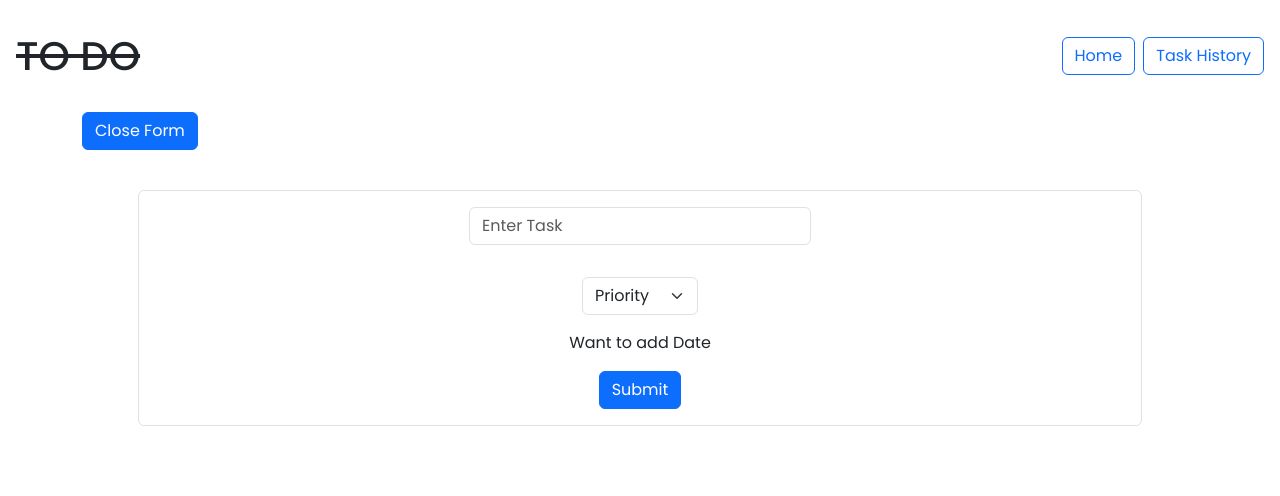
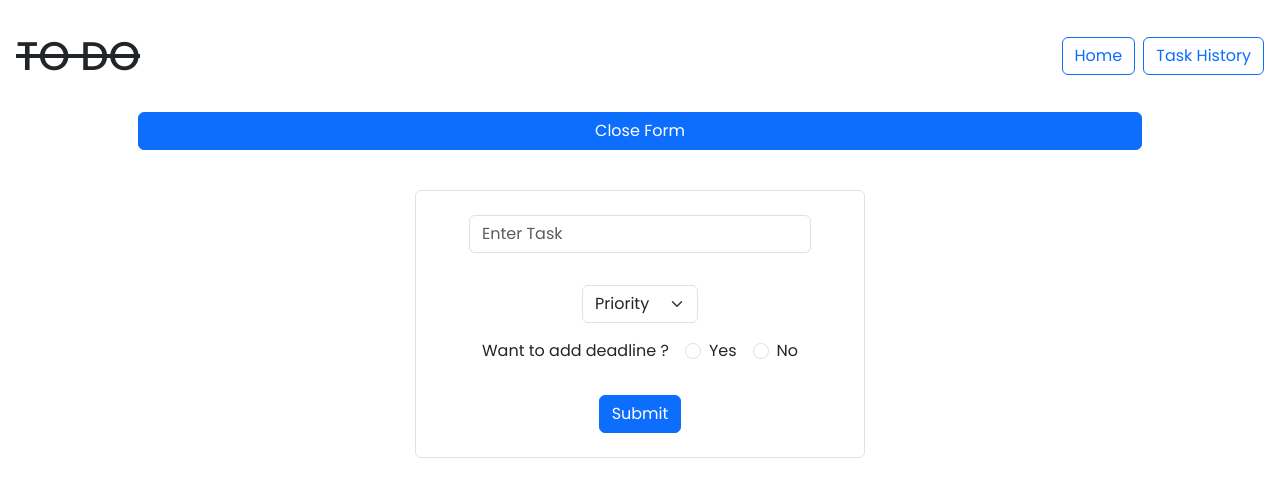
Before and after one commit to yashraj1309/todo, a React (Create React App) app: page / in a window 1280 px wide. Both pictures are taken after a click on the button "Add Task". Shown: the top 496 px of the page. Built offline with nearby package versions, Linux system fonts and the light colour scheme.

Commit message:
Date Feature Update

```diff
--- a/src/App.css
+++ b/src/App.css
@@ -1,3 +1,7 @@
+.task-form-toggle-btn {
+    width: 90%;
+    margin: auto;
+}
 @media only screen and (max-device-width: 812px) {
     header {
         padding: 1rem !important;
--- a/src/App.tsx
+++ b/src/App.tsx
@@ -38,12 +38,11 @@ function App(): React.ReactElement {
           <Route
             path="/"
             element={
-              <div className="container">
+              <div className="container d-flex align-center justify-content-center flex-column">
                 <button
                   type="button"
                   className="btn btn-primary mb-3 task-form-toggle-btn"
                   onClick={() => setAddToggle(!addToggle)}
-                  style={{ marginLeft: "45%" }}
                 >
                   {addToggle ? "Close Form" : "Add Task"}
                 </button>
--- a/src/Atoms/CustomToast.tsx
+++ b/src/Atoms/CustomToast.tsx
@@ -10,7 +10,7 @@ interface CustomToastType {
 export default function CustomToast(props: CustomToastType) {
   return (
     <ToastContainer
-      position="top-end"
+      position="bottom-end"
       className="p-4 toastii"
       style={{ marginTop: "5%" }}
     >
--- a/src/Atoms/Task.tsx
+++ b/src/Atoms/Task.tsx
@@ -5,9 +5,10 @@ interface TaskType {
   key: number;
   index: number;
   task: string;
-  priority: number,
-  onChange: ()=>void,
-  editClick: ()=>void
+  priority: number;
+  onChange: ()=>void;
+  editClick: ()=>void;
+  date?: string;
 }
 
 export default function Task(props: TaskType) {
@@ -16,13 +17,16 @@ export default function Task(props: TaskType) {
   return (
     <tr key={props.key}>
       <td>{props.index}</td>
-      <td> {props.task} </td>
+      <td style={{ width: "300px", whiteSpace: "nowrap", overflowX: "auto" }}>
+        {" "}
+        {props.task}{" "}
+      </td>
       <td
         style={{
-          paddingLeft: "34%",
-          display: "flex",
-          alignItems: "center",
-          justifyContent: "flex-start",
+          width: "120px",
+          verticalAlign: "middle",
+          textAlign: "left",
+          paddingLeft: "25px",
         }}
       >
         {" "}
@@ -33,12 +37,19 @@ export default function Task(props: TaskType) {
           fill={colors[props.priority - 1]}
           className="bi bi-circle-fill"
           viewBox="0 0 16 16"
-          style={{ marginRight: "16px" }}
+          style={{
+            marginRight: "8px",
+            display: "inline-block",
+            verticalAlign: "middle",
+          }}
         >
           <circle cx="8" cy="8" r="8" />
         </svg>
-        {priority[props.priority - 1]}
+        <span style={{ verticalAlign: "middle" }}>
+          {priority[props.priority - 1]}
+        </span>
       </td>
+      <td>{props.date === "" ? "Not Added" : props.date}</td>
       <td>
         <Form>
           <Form.Check type="checkbox" onChange={props.onChange} />
--- /dev/null
+++ b/src/Atoms/TaskDate.tsx
@@ -0,0 +1,45 @@
+import Form from "react-bootstrap/Form";
+import { useState } from "react";
+
+interface propsTaskDate {
+  handleDateChange: (e: React.ChangeEvent<HTMLInputElement>) => void;
+  date: string;
+}
+
+export default function TaskDate(props: propsTaskDate) {
+  const [show, setShow] = useState("no");
+  return (
+    <>
+      <div className="d-flex justify-content-center" style={{width:'100%',gap: '1rem'}}>
+        <p>Want to add deadline ?</p>
+        <Form.Group className="d-flex" style={{gap: '1rem'}}>
+          <Form.Check
+            type="radio"
+            label="Yes"
+            value="yes"
+            name="deadline"
+            onChange={() => setShow("yes")}
+          />
+          <Form.Check
+            type="radio"
+            label="No"
+            value="no"
+            name="deadline"
+            onChange={() => setShow("no")}
+          />
+        </Form.Group>
+      </div>
+      {show === "yes" && (
+        <div className="form-date">
+          <label htmlFor="dateInput">Select a Date:</label>
+          <input
+            type="date"
+            id="dateInput"
+            value={props.date}
+            onChange={props.handleDateChange}
+          />
+        </div>
+      )}
+    </>
+  );
+}
--- a/src/Atoms/TaskForm.tsx
+++ b/src/Atoms/TaskForm.tsx
@@ -1,22 +1,25 @@
-import React from 'react'
+import React from "react";
 import Form from "react-bootstrap/Form";
 import Button from "react-bootstrap/Button";
-import PrioritySelect from './PrioritySelect';
-import '../Styles/TaskForm.css';
+import PrioritySelect from "./PrioritySelect";
+import TaskDate from "./TaskDate";
+import "../Styles/TaskForm.css";
 
 interface TaskFormType {
   onSubmit: (e: React.FormEvent<HTMLFormElement>) => void;
   onChange: (e: React.ChangeEvent<HTMLInputElement>) => void;
   setPriority: (e: React.ChangeEvent<HTMLSelectElement>) => void;
+  handleDateChange: (e: React.ChangeEvent<HTMLInputElement>) => void;
   task: string;
+  date: string;
 }
 
 export default function TaskForm(props: TaskFormType) {
   return (
     <Form
       onSubmit={props.onSubmit}
-      style={{ width: "500px", background: 'white' }}
-      className="container border p-0.5 rounded mt-4 mb-5 d-flex justify-content-center align-items-center add-form"
+      style={{ maxWidth: "450px", background: "white" }}
+      className="container border p-2 rounded mt-4 mb-5 d-flex justify-content-center align-items-center flex-wrap add-form"
     >
       <Form.Group className="m-3">
         <Form.Control
@@ -27,7 +30,7 @@ export default function TaskForm(props: TaskFormType) {
         />
       </Form.Group>
       <PrioritySelect setPriority={props.setPriority} />
-      {"Want to add Date"}
+      <TaskDate handleDateChange={props.handleDateChange} date={props.date} />
       <Button variant="primary" className="m-3" type="submit">
         Submit
       </Button>
--- a/src/Components/AddForm.tsx
+++ b/src/Components/AddForm.tsx
@@ -9,6 +9,7 @@ function AddForm() {
     const [task, setTask] = useState('');
     const [toastHandler, setToastHandler] = useState(false);
     const [priority, setPriority] = useState('');
+    const [date, setDate] = useState('');
 
     const addTask = (e: React.FormEvent<HTMLFormElement>) => {
       e.preventDefault();
@@ -21,8 +22,13 @@ function AddForm() {
         return;
       }
       const id = Math.random();
-      dispatch(addTodo({ id: id, task: task, priority: priority }));
+      dispatch(addTodo({ id: id, task: task, priority: priority, date: date }));
       setTask("");
+      setDate('');
+    };
+
+    const handleDateChange = (e: React.ChangeEvent<HTMLInputElement>) => {
+      setDate(e.target.value);
     };
 
     const ToastHandler = () => {
@@ -36,6 +42,8 @@ function AddForm() {
         onSubmit={addTask}
         onChange={(e) => setTask(e.target.value)}
         setPriority={(e) => setPriority(e.target.value)}
+        date={date}
+        handleDateChange={handleDateChange}
       />
     </>
   );
--- a/src/Components/DisplayData.tsx
+++ b/src/Components/DisplayData.tsx
@@ -97,13 +97,14 @@ export default function DisplayData() {
               striped
               bordered
               hover
-              style={{ width: "700px", margin: "auto" }}
+              style={{ width: "90%", margin: "auto" }}
             >
               <thead>
                 <tr>
                   <th>No</th>
                   <th>Task</th>
                   <th>Priority</th>
+                  <th>Deadline</th>
                   <th>Status</th>
                   <th>Edit</th>
                 </tr>
@@ -115,6 +116,7 @@ export default function DisplayData() {
                     priority={item.priority}
                     index={index + 1}
                     key={item.id}
+                    date={item.date}
                     onChange={() => checkBoxHandler(item)}
                     editClick={() => editClickHandler(item)}
                   />
--- a/src/Components/EditForm.tsx
+++ b/src/Components/EditForm.tsx
@@ -16,6 +16,7 @@ export default function EditForm(props: EditFormType) {
    const [task, setTask] = useState("");
    const [priority, setPriority] = useState("");
    const [toastHandler, setToastHandler] = useState(false);
+   const [date, setDate] = useState("");
 
    const dispatch = useDispatch();
 
@@ -34,6 +35,10 @@ export default function EditForm(props: EditFormType) {
    };
     const ToastHandler = () => {
       setToastHandler(false);
+    };
+
+    const handleDateChange = (e: React.ChangeEvent<HTMLInputElement>) => {
+      setDate(e.target.value);
     };
   return (
     <div className="overlay-container">
@@ -55,6 +60,8 @@ export default function EditForm(props: EditFormType) {
           onSubmit={submitHandler}
           onChange={(e) => setTask(e.target.value)}
           setPriority={(e) => setPriority(e.target.value)}
+          date={date}
+          handleDateChange={handleDateChange}
         />
       </div>
     </div>
--- a/src/Styles/TaskForm.css
+++ b/src/Styles/TaskForm.css
@@ -1,3 +1,12 @@
+.form-date {
+    width: 100%;
+    display: flex;
+    align-items: center;
+    justify-content: center;
+    gap: 1rem;
+}
+
+
 @media only screen and (max-device-width: 812px) {
     .add-form {
         width: 90% !important;
--- a/src/redux/addSlice.ts
+++ b/src/redux/addSlice.ts
@@ -4,6 +4,7 @@ export interface StateValueType {
   task: string;
   priority: number;
   id: number;
+  date?: string;
 }
 
  interface StateType {
```
